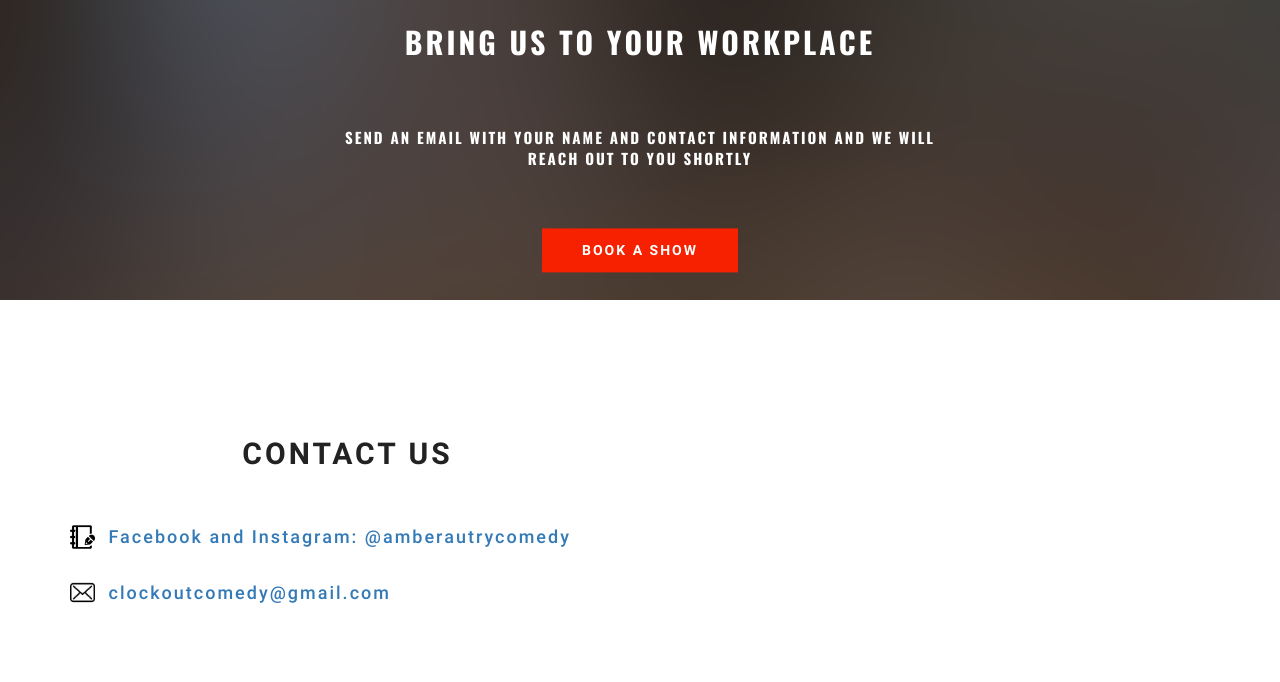
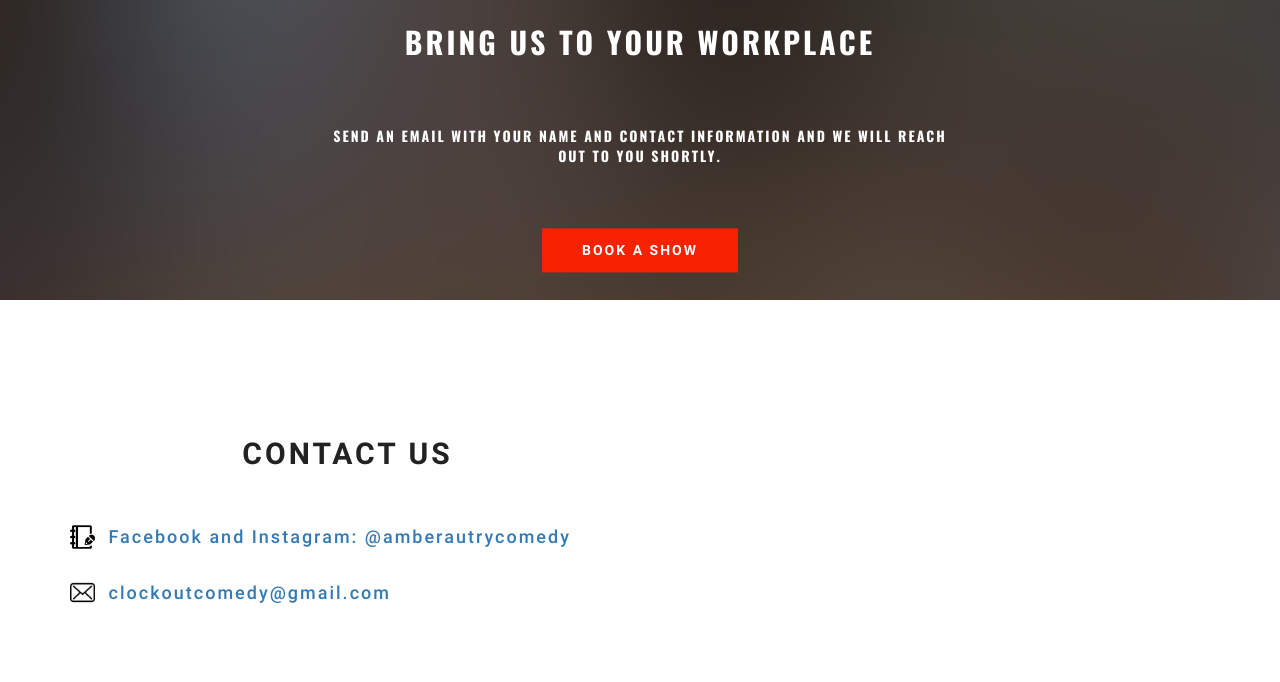
Before and after one commit to aautry26/aautry26.github.io, a plain HTML site: page index.html in a window 1280 px wide. Shown: the part 1420-2102 px from the top of the page. Drawn offline with Linux system fonts and the light colour scheme; files whose address does not match are found by name.

Commit message:
update
update

```diff
--- a/css/style.css
+++ b/css/style.css
@@ -309,13 +309,13 @@ a:focus {
 .tv-service-info > p {
 	color: #ffffff;
     font-family: oswaldbold;
-    font-size: 15px;
+    font-size: 14px;
     left: 50%;
     letter-spacing: 2px;
     position: absolute;
     text-transform: uppercase;
     top: 50%;
-    transform: translate(-50%, -30%);
+    transform: translate(-50%, -35%);
 }
 /*End*/
 
--- a/index.html
+++ b/index.html
@@ -168,7 +168,7 @@ License URI: http://www.themevault.net/license/
                     <div class="section-title">
                         <h3>Bring us to your workplace</h3>
 						<div class="tv-service-info">
-                            <p> Send an email with your name and contact information and we will reach out to you shortly</p>
+                            <p> Send an email with your name and contact information and we will reach out to you shortly.</p>
                         </div>
 
                         <div class="reservation-buttons">
```
